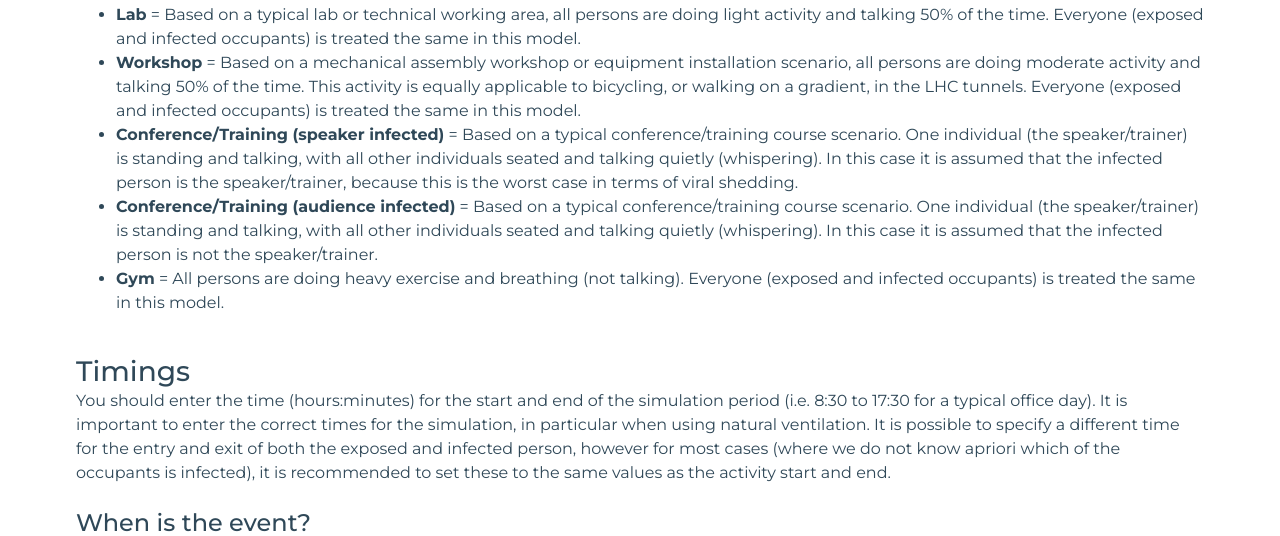
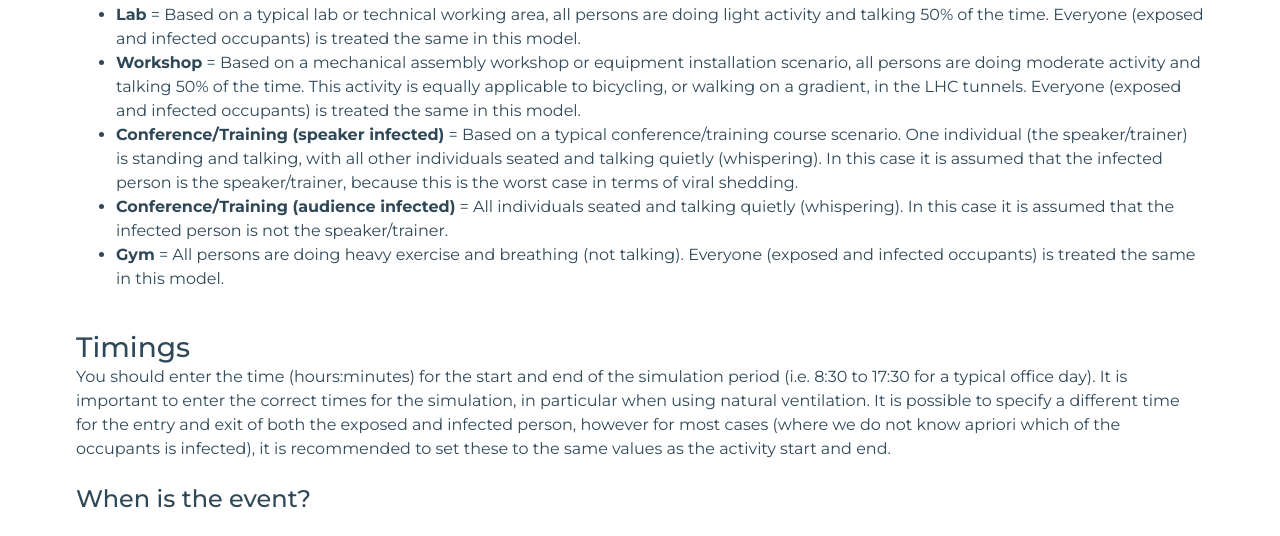
Before and after one commit to CERN/CAiMIRA, a Python web app: template cara/apps/templates/cern/userguide.html.j2 in a window 1280 px wide. Shown: the part 5174-5710 px from the top of the page. Run offline with Jinja, Linux system fonts and the light colour scheme; the template is opened without the code that fills it, so the values that code supplies are empty; some libraries are stand-ins or nearby versions.

Commit message:
Adjusted audience activity type guide

```diff
--- a/cara/apps/templates/base/calculator.form.html.j2
+++ b/cara/apps/templates/base/calculator.form.html.j2
@@ -627,10 +627,9 @@
     <li>Library = all seated, no talking, just breathing,</li>
     <li>Laboratory = light physical activity, talking 50% of the time,</li>
     <li>Workshop = moderate physical activity, talking 50% of the time,</li>
-    <li>Conference/Training (speaker infected)= speaker/trainer standing and talking, rest seated and talking quietly.
+    <li>Conference/Training (speaker infected) = speaker/trainer standing and talking, rest seated and talking quietly.
     Speaker/Trainer assumed infected (worst case scenario),</li>
-    <li>Conference/Training (audience infected)= speaker/trainer standing and talking, rest seated and talking quietly.
-    Audience assumed infected (worst case scenario),</li>
+    <li>Conference/Training (audience infected) = audience infected, seated and talking quietly.</li>
     <li>Gym = heavy exercise, no talking, just breathing.</li>
   </ul>
   <b>Activity breaks:</b><br>
--- a/cara/apps/templates/base/calculator.report.html.j2
+++ b/cara/apps/templates/base/calculator.report.html.j2
@@ -392,9 +392,9 @@
 							{% elif form.activity_type == "workshop" %}
 							Workshop = assembly workshop environment, all persons doing moderate physical activity, speaking 50% of the time.
 							{% elif form.activity_type == "training" %}
-							Conference/Training – one person (the speaker/trainer) standing, talking, all others seated, talking quietly (whispering). It is assumed the speaker/trainer is the infected person, for the worst case scenario.
+							Conference/Training (speaker infected) – one person (the speaker/trainer) standing, talking, all others seated, talking quietly (whispering). It is assumed the speaker/trainer is the infected person, for the worst case scenario.
 							{% elif form.activity_type == "training_audience" %}
-							Conference/Training – one person (the speaker/trainer) standing, talking, all others seated, talking quietly (whispering). It is assumed the speaker/trainer is not the infected person.
+							Conference/Training (audience infected) – all persons seated, talking quietly (whispering).
 							{% elif form.activity_type == "lab" %}
 							Laboratory = Lab or technical environment, all persons doing light physical activity, speaking 50% of the time.
 							{% elif form.activity_type == "gym" %}
--- a/cara/apps/templates/base/userguide.html.j2
+++ b/cara/apps/templates/base/userguide.html.j2
@@ -146,8 +146,7 @@ For general and recurrent layout simply select the <b>Recurrent exposure</b> opt
 <li><strong>Conference/Training (speaker infected)</strong> = Based on a typical conference/training course scenario.
 One individual (the speaker/trainer) is standing and talking, with all other individuals seated and talking quietly (whispering).
 In this case it is assumed that the infected person is the speaker/trainer, because this is the worst case in terms of viral shedding.</li>
-<li><strong>Conference/Training (audience infected)</strong> = Based on a typical conference/training course scenario.
-One individual (the speaker/trainer) is standing and talking, with all other individuals seated and talking quietly (whispering).
+<li><strong>Conference/Training (audience infected)</strong> = All individuals seated and talking quietly (whispering).
 In this case it is assumed that the infected person is not the speaker/trainer.</li>
 <li><strong>Gym</strong> = All persons are doing heavy exercise and breathing (not talking). Everyone (exposed and infected occupants) is treated the same in this model.</li>
 </ul>
@@ -199,7 +198,7 @@ If not, then you can input separate breaks. This is particularly different when
 <p>The model allows for a simulation with either a continuous wearing of face masks throughout the duration of the event, or have the removed at all times - i.e. all occupants (infected and exposed alike) wear or not masks for the duration of the simulation.
 Please bear in mind the user inputs shall be aligned with the current applicable public health &amp; safety instructions.
 Please check what are the applicable rules, before deciding which assumptions are used for the simulation.</p>
-<p>If you have selected the Conference/Training activity type, this equates to the speakr/trainer and all participants either wearing masks throughout the conference/training (Yes), or removing them when seated/standing at their socially distanced positions within the conference/training room (No).
+<p>If you have selected the Conference/Training activity type, this equates to the speaker/trainer and all participants either wearing masks throughout the conference/training (Yes), or removing them when seated/standing at their socially distanced positions within the conference/training room (No).
 Please confirm what are the applicable rules, before deciding which assumptions are used for the simulation</p>
 <p>For the time being only the Type 1 surgical and FFP2 masks can be selected.</p>
 <br>
```
